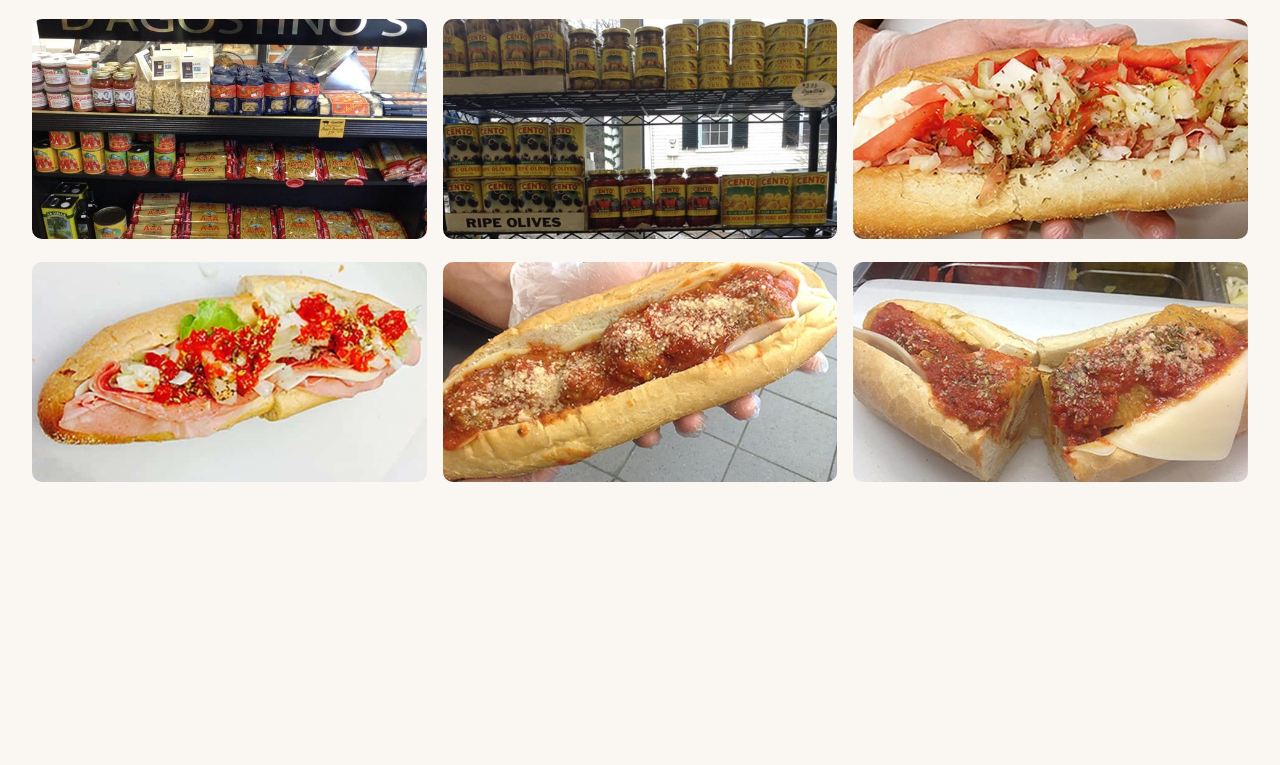
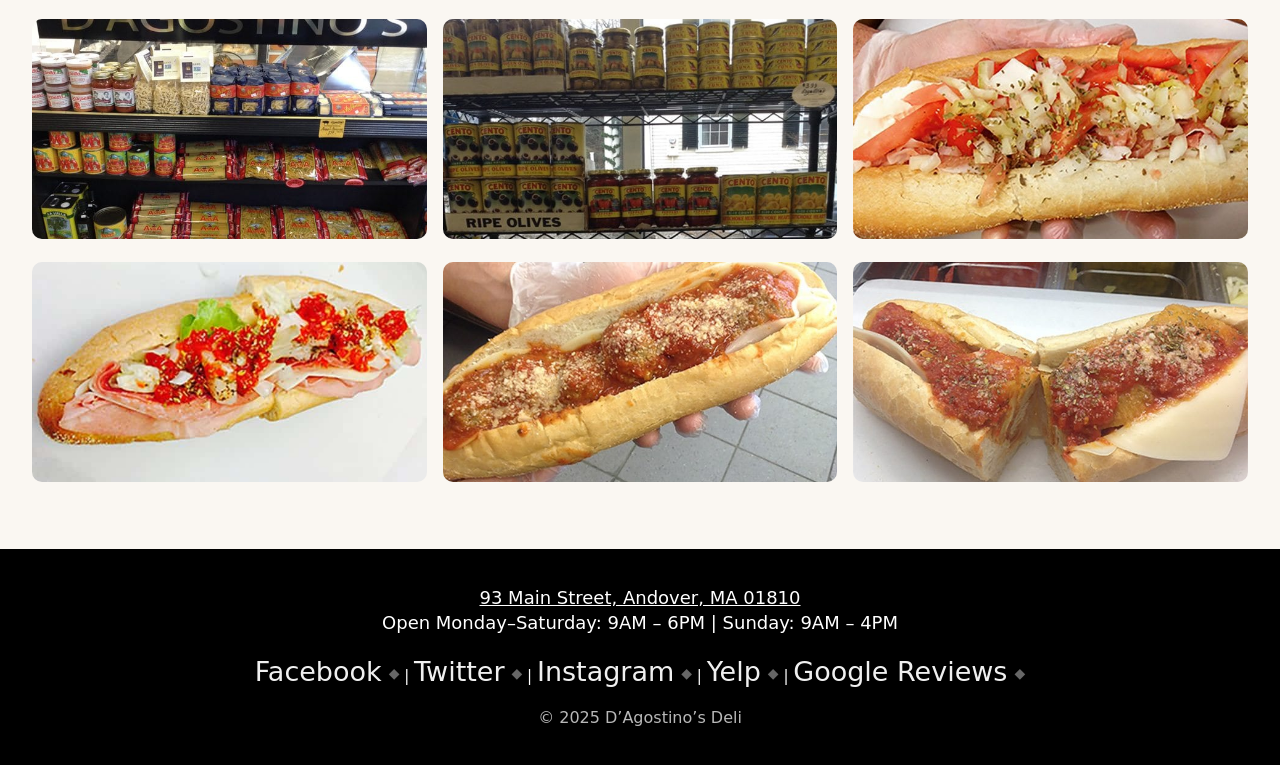
Before and after one commit to KadenCiesielski/webdevg3, a plain HTML site: page gallery.html in a window 1280 px wide. Shown: the part 911-1676 px from the top of the page. Before the commit the page ends 1523 px from the top, so only its background shows below. Drawn offline with nearby package versions, Linux system fonts and the light colour scheme.

Commit message:
footer + footer css

```diff
--- a/gallery.html
+++ b/gallery.html
@@ -129,8 +129,44 @@
       </section>
     </main>
 
-    <footer class="w3-container w3-center w3-padding-24">
-      <p></p>
+    <footer class="w3-container w3-black w3-center w3-padding-32">
+      <p class="w3-small">
+        <a href="findUs.html">93 Main Street, Andover, MA 01810</a><br />
+        Open Monday–Saturday: 9AM – 6PM | Sunday: 9AM – 4PM
+      </p>
+
+      <div class="w3-section">
+        <a
+          href="https://www.facebook.com/pages/DAgostinos-Deli-of-Andover/416085931884400"
+          class="w3-text-light-grey w3-hover-text-white"
+          >Facebook</a
+        >
+        |
+        <a
+          href="https://x.com/DagsDeli"
+          class="w3-text-light-grey w3-hover-text-white"
+          >Twitter</a
+        >
+        |
+        <a
+          href="https://www.instagram.com/dagsdeli/"
+          class="w3-text-light-grey w3-hover-text-white"
+          >Instagram</a
+        >
+        |
+        <a
+          href="https://www.yelp.com/writeareview/biz/t-h0KjoxE2f9zy1Nz3-zsw?return_url=%2Fbiz%2Ft-h0KjoxE2f9zy1Nz3-zsw"
+          class="w3-text-light-grey w3-hover-text-white"
+          >Yelp</a
+        >
+        |
+        <a
+          href="https://www.google.com/maps/place/D'Agostino's+Delicatessen+-+Andover,+MA/@42.6537923,-71.1414735,17z/data=!4m12!1m2!2m1!1sdeli!3m8!1s0x89e3088bf54d9489:0x4026fe1da08fb456!8m2!3d42.6537923!4d-71.1388986!9m1!1b1!15sCgRkZWxpWgYiBGRlbGmSAQRkZWxpmgEjQ2haRFNVaE5NRzluUzBWSlEwRm5TVVJsZVVsZk5WUm5FQUWqATcQASoIIgRkZWxpKAAyHxABIhuWjJbb_hlh7bgdb5AB3USLxgEAwgPAlL9XaRwyCBACIgRkZWxp4AEA-gEECBsQKA!16s%2Fg%2F11b76gm_3t?entry=ttu&g_ep=EgoyMDI1MTAyOS4yIKXMDSoASAFQAw%3D%3D"
+          class="w3-text-light-grey w3-hover-text-white"
+          >Google Reviews</a
+        >
+      </div>
+      <p class="w3-small">© 2025 D’Agostino’s Deli</p>
     </footer>
 
     <script src="scripts/scripts.js"></script>
--- a/styles/styles.css
+++ b/styles/styles.css
@@ -1621,3 +1621,49 @@ header .w3-bar *,
 #navMenu * {
   box-shadow: none;
 }
+
+footer.w3-container.w3-black p.w3-small:first-of-type {
+  font-family: "Amatic SC", cursive !important;
+  font-size: 18px !important;
+  color: #fff !important;
+  margin: 4px 0 6px 0 !important;
+  line-height: 1.4 !important;
+}
+
+footer.w3-container.w3-black p.w3-small:nth-of-type(2) {
+  font-family: "Amatic SC", cursive !important;
+  font-size: 18px !important;
+  color: #eaeaea !important;
+  margin: 0 0 14px 0 !important;
+  line-height: 1.3 !important;
+}
+
+footer.w3-container.w3-black .w3-section a {
+  font-family: "Amatic SC", cursive !important;
+  font-size: 27px !important;
+  color: #f0f0f0 !important;
+  text-decoration: none;
+  position: relative;
+  transition: color 0.2s ease, transform 0.15s ease;
+}
+
+footer.w3-container.w3-black .w3-section a:hover {
+  color: #ffffff !important;
+  transform: scale(1.05);
+}
+
+footer.w3-container.w3-black .w3-section a::after {
+  content: "◆";
+  color: #888;
+  margin-left: 7px;
+  font-size: 14px;
+  opacity: 0.75;
+  vertical-align: middle;
+}
+
+footer.w3-container.w3-black p.w3-small:last-of-type {
+  font-size: 16px !important;
+  color: #ccc !important;
+  margin-top: 14px !important;
+  opacity: 0.9 !important;
+}
```
